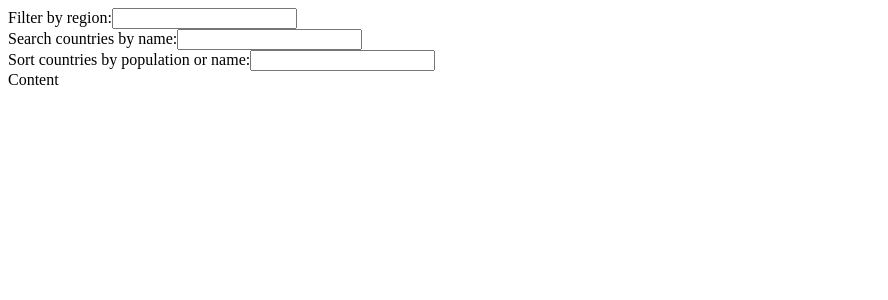
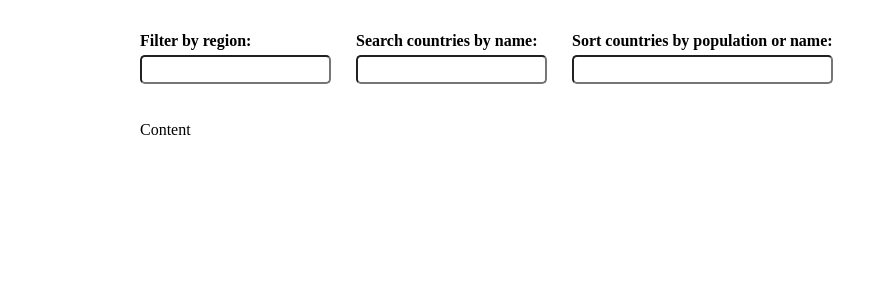
Before and after one commit to alimbaeva/react_rss_2025, a React (Vite) app: page / in a window 1280 px wide. Shown: the top 300 px of the page, without its empty margins (0-888 px from the left). Built offline with nearby package versions, Linux system fonts and the light colour scheme.

Commit message:
feat: add style for input & header

```diff
--- a/src/componentr/header/Header.tsx
+++ b/src/componentr/header/Header.tsx
@@ -1,9 +1,11 @@
 import { filterData } from '../../customData/data';
 import InputField from '../inputs/InputFeald';
+import '../../styles/header.scss';
 
 const Header = () => {
   return (
     <header>
+      <div className="filter-wrapper">
         {filterData.map((el, id) => (
           <InputField
             key={id}
@@ -12,6 +14,7 @@ const Header = () => {
             type={el.type}
           />
         ))}
+      </div>
     </header>
   );
 };
--- a/src/componentr/inputs/InputFeald.tsx
+++ b/src/componentr/inputs/InputFeald.tsx
@@ -1,4 +1,5 @@
 import { type FC } from 'react';
+import '../../styles/inputField.scss';
 
 interface InputFieldProps {
   forInput: string;
@@ -8,9 +9,11 @@ interface InputFieldProps {
 
 const InputField: FC<InputFieldProps> = ({ forInput, label, type }) => {
   return (
-    <div>
-      <label htmlFor={forInput}>{label}</label>
-      <input id={forInput} type={type} />
+    <div className="wrapper-input">
+      <label htmlFor={forInput} className="label">
+        {label}
+      </label>
+      <input id={forInput} type={type} className="input" />
     </div>
   );
 };
--- a/src/main.tsx
+++ b/src/main.tsx
@@ -3,6 +3,7 @@ import { createRoot } from 'react-dom/client';
 import { Provider } from 'react-redux';
 import { store } from './store/store';
 import App from './page/App';
+import './styles/main.scss';
 
 const root = document.getElementById('root');
 if (!root) {
--- a/src/page/App.tsx
+++ b/src/page/App.tsx
@@ -3,7 +3,7 @@ import Header from '../componentr/header/Header';
 
 function App() {
   return (
-    <main>
+    <main className="container">
       <Header />
       <Content />
     </main>
--- /dev/null
+++ b/src/styles/header.scss
@@ -0,0 +1,6 @@
+.filter-wrapper {
+  padding: 2rem 0;
+  display: flex;
+  align-items: center;
+  gap: 25px;
+}
--- /dev/null
+++ b/src/styles/inputField.scss
@@ -0,0 +1,12 @@
+.wrapper-input {
+  .label {
+    display: block;
+    font-weight: 700;
+  }
+  .input {
+    margin: 5px 0;
+    width: 100%;
+    padding: 5px;
+    border-radius: 5px;
+  }
+}
--- /dev/null
+++ b/src/styles/main.scss
@@ -0,0 +1,11 @@
+*,
+*::after,
+*::before {
+  margin: 0;
+  box-sizing: border-box;
+}
+
+.container {
+  width: 1000px;
+  margin: 0 auto;
+}
```
Lines whose indentation alone changed are shown as unchanged.
